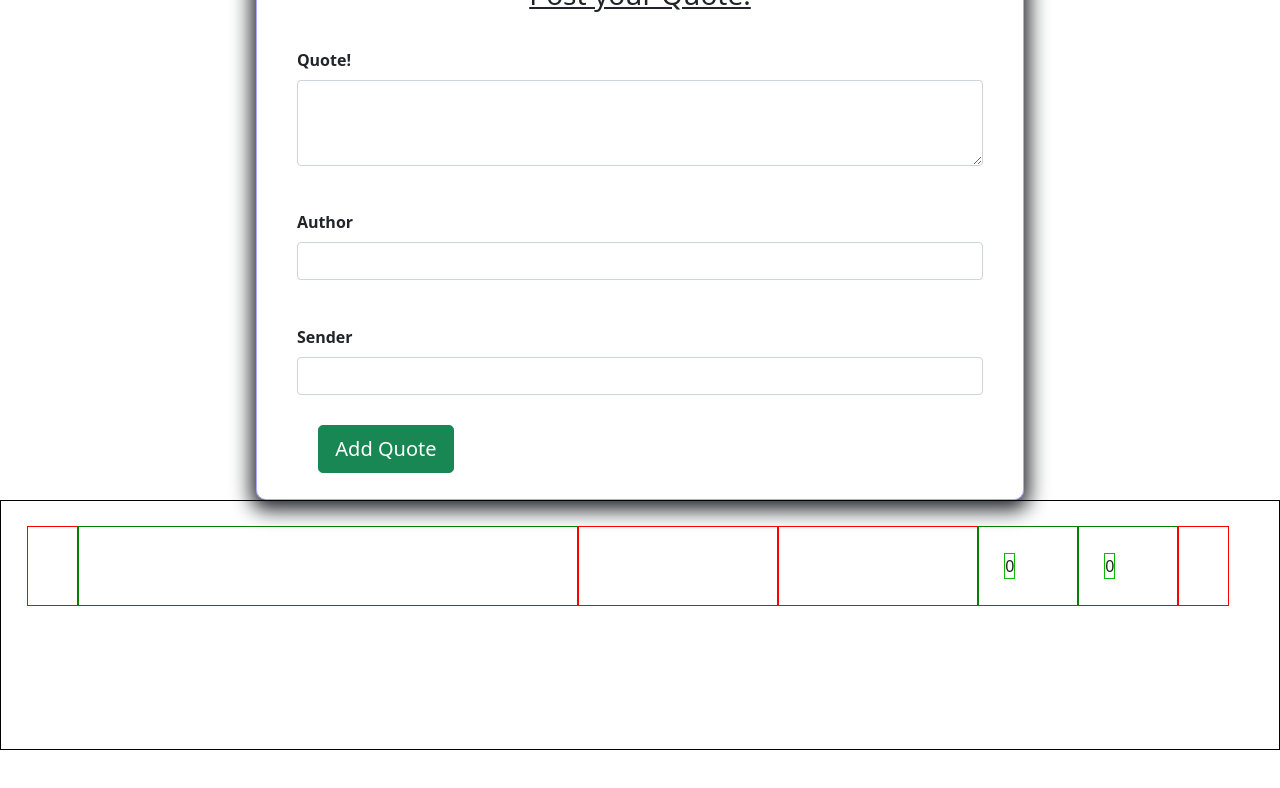
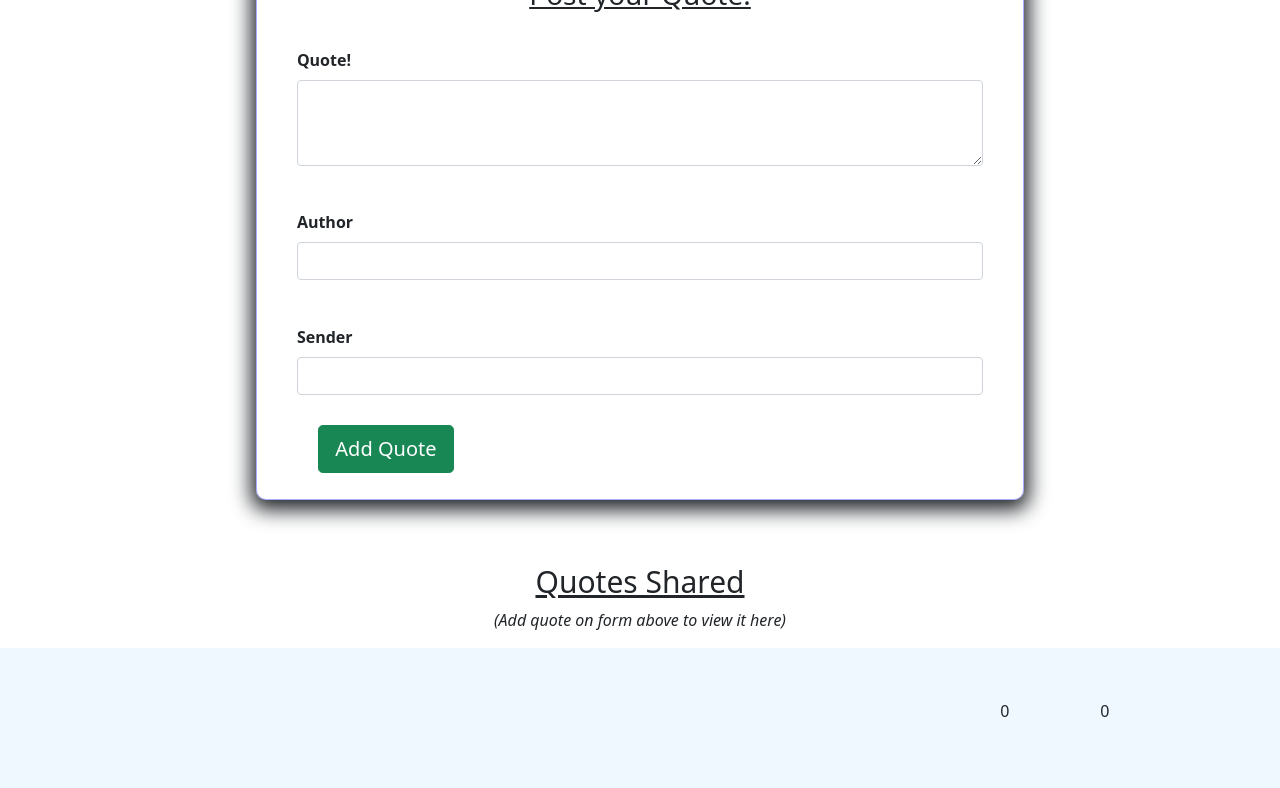
Before and after one commit to Collins07/quote-app, an Angular app: page /form in a window 1280 px wide. Shown: the part 435-1223 px from the top of the page. Before the commit the page ends 1185 px from the top, so only its background shows below. Built offline with nearby package versions, Linux system fonts and the light colour scheme.

Commit message:
chnages on form

```diff
--- a/src/app/form/form.component.css
+++ b/src/app/form/form.component.css
@@ -18,16 +18,27 @@ h3{
      padding: 2%;
      text-decoration:underline
 }
+h4{
+    margin-top: 5%;
+    text-align: center;
+    text-decoration: underline;
+    font-size: 30px;
+}
+.p1{
+    text-align: center;
+    font-style: italic;
+}
 button{
     margin-left: 5%;
 }
 #cont{
-    border: 1px solid black;
-    height: 250px;
+
+    height: 500px;
     display: inline-flex;
+    background-color: aliceblue;
 }
 .first{
-    border: 1px solid green;
+
     height: 80px;
     width: 500px;
 }
@@ -36,7 +47,7 @@ button{
     text-align: center;
 }
 .last{
-    border: 1px solid red;
+
     height: 80px;
     width: 200px;
 }
@@ -48,7 +59,7 @@ button{
     font-weight: bold;
 }
 .number{
-    border: 1px solid red;
+
     height: 80px;
     width: 20px;
 }
@@ -56,13 +67,12 @@ button{
     font-weight: bold;
 }
 .votes{
-    border: 1px solid green;
+
     height: 80px;
     width: 100px;
     display: inline-flex;
 }
 .remove{
-    border: 1px solid red;
     height: 80px;
     width: 20px;
 }
@@ -77,15 +87,17 @@ button{
 .fa-thumbs-up{
     font-size: 20px;
     color: green;
+    border: none;
 }
 .fa-thumbs-down{
     font-size: 20px;
+    border: none;
 }
 #bi{
-    border: 1px solid blue;
     margin-top: 5%;
+    border: none;
 }
 #para{
-    border: 1px solid rgb(11, 185, 5);
+
     display: inline-flex;
 }
--- a/src/app/form/form.component.html
+++ b/src/app/form/form.component.html
@@ -35,7 +35,8 @@
 
 
 
-
+  <h4>Quotes Shared</h4>
+  <p class="p1">(Add quote on form above to view it here)</p>
   <div class="container-fluid" id="cont">
     <div class="number" >
       <p id="number" *ngFor = "let toadd of toadds; let i = index;">({{i+1}}).</p>
```
